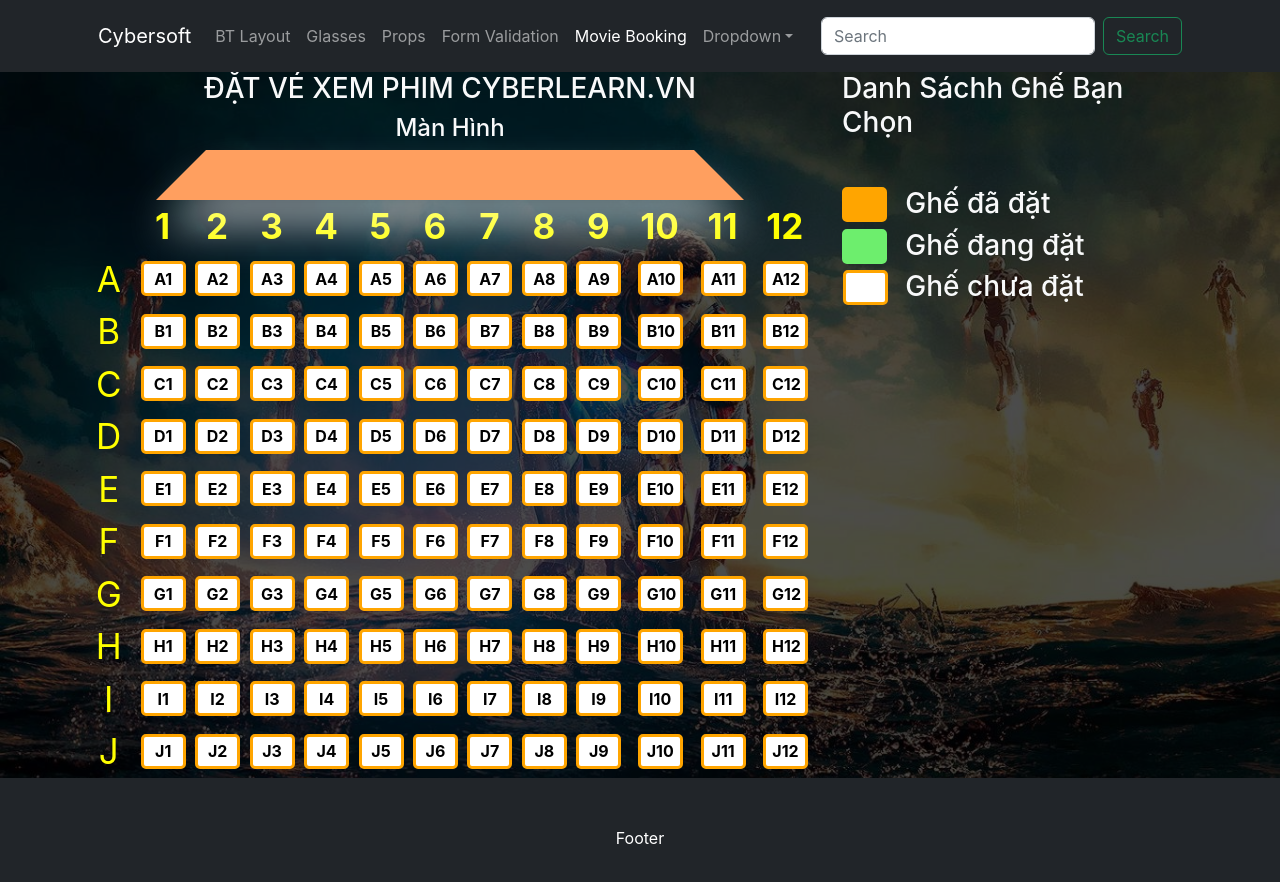
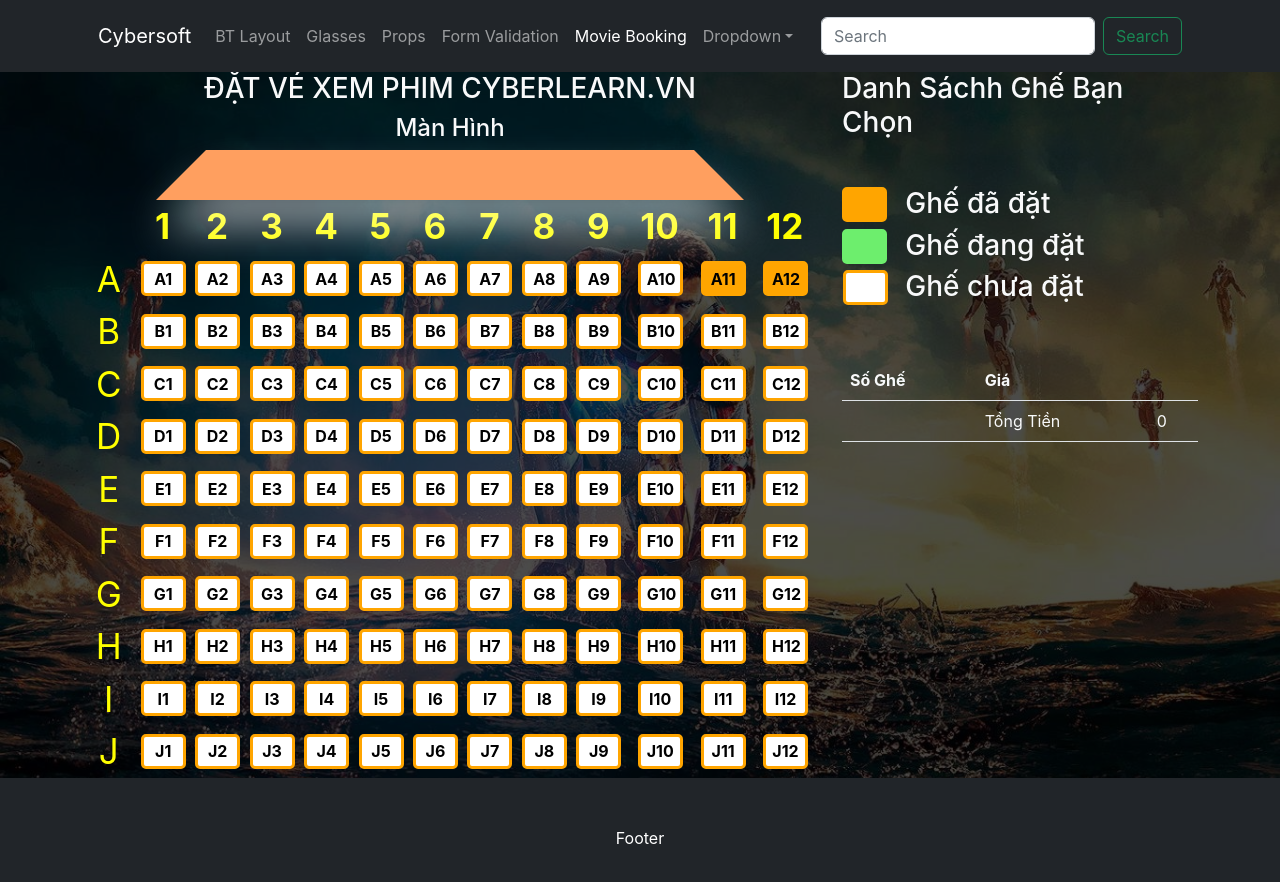
Before and after one commit to hoang-nguyen1403/BC30ReactEX, a React (Create React App) app: page /movieBooking in a window 1280 px wide. Shown: the top 882 px of the page. Built offline with nearby package versions, Linux system fonts and the light colour scheme.

Commit message:
add invoice table

```diff
--- a/src/pages/MovieBooking/BookingChair.jsx
+++ b/src/pages/MovieBooking/BookingChair.jsx
@@ -1,40 +1,66 @@
-import React, { Component } from 'react'
-import { connect } from 'react-redux'
+import React, { Component } from "react";
+import { connect } from "react-redux";
 
 class BookingChair extends Component {
+  handleBooking = (e, chairCode)=>{
+    console.log("chairCode ", chairCode)
+    const action = {
+      type: "BOOKING_CANCEL_CHAIR",
+      payload: { chairCode: chairCode },
+    }
+    this.props.dispatch(action);
+    // alert(`Chair ${chairCode} is booked by you`);
+  }
+  render() {
+    let { bookingInfo, bookingTicket } = this.props.bookingMovieReducer;
+    let firstRow = bookingInfo.filter((p) => p.hang === "")[0]["danhSachGhe"];
+    let chairs = bookingInfo.filter((p) => p.hang !== "");
 
-  render() {
-    let {bookingInfo} = this.props.bookingMovieReducer
-    let firstRow = bookingInfo.filter(p=> p.hang ==="")[0]['danhSachGhe']
-    let chairs = bookingInfo.filter(p=> p.hang !=="")
-
-    console.log(chairs)
+    console.log(chairs);
     return (
-      <table style={{width:"100%"}}>
+      <table style={{ width: "100%" }}>
         <thead>
           <tr>
             <th></th>
-            {firstRow.map((prop, index)=>{
-              return <th className='firstChar' key={index}>{prop.soGhe}</th>
+            {firstRow.map((prop, index) => {
+              return (
+                <th className="firstChar" key={index}>
+                  {prop.soGhe}
+                </th>
+              );
             })}
           </tr>
         </thead>
         <tbody>
-          {chairs.map((prop, index)=>{
-            return <tr key={index}>
+          {chairs.map((prop, index) => {
+            return (
+              <tr key={index}>
                 <td className="firstChar"> {prop.hang} </td>
-                {prop.danhSachGhe.map((p, i)=>{
-                  return <td  key={i}><button className='ghe'>{p.soGhe}</button></td>
+                {prop.danhSachGhe.map((p, i) => {
+                  let style = p.daDat ? "ghe gheDuocChon" : "ghe"
+                  if (bookingTicket.find(pro => pro.soGhe === p.soGhe)){
+                    style = "ghe gheDangChon"
+                  }
+                  return (
+                    <td key={i}>
+                      <button
+                      className={ style}
+                      onClick={(e)=>{
+                        this.handleBooking(e, p.soGhe)
+                      }} >
+                        {p.soGhe}
+                      </button>
+                    </td>
+                  );
                 })}
               </tr>
+            );
           })}
         </tbody>
-
       </table>
-    )
+    );
   }
 }
-
 
 const mapStateToProps = (state) => ({
   bookingMovieReducer: state.bookingMovieReducer,
--- a/src/pages/MovieBooking/TicketTable.jsx
+++ b/src/pages/MovieBooking/TicketTable.jsx
@@ -1,7 +1,8 @@
 import React, { Component } from "react";
-
-export default class TicketTable extends Component {
+import { connect } from "react-redux";
+class TicketTable extends Component {
   render() {
+    let { bookingInfo, bookingTicket } = this.props.bookingMovieReducer;
     return (
       <div>
         <h3 className="text-light">Danh Sáchh Ghế Bạn Chọn</h3>
@@ -31,7 +32,40 @@ export default class TicketTable extends Component {
             </div>
           </div>
         </div>
+        <table className="table text-light mt-5">
+          <thead>
+            <tr>
+              <th>Số Ghế</th>
+              <th>Giá</th>
+              <th></th>
+            </tr>
+          </thead>
+          <tbody>
+            {
+              bookingTicket.map((prop, index)=>{
+                return <tr key={index}>
+                  <td>{prop.soGhe}</td>
+                  <td>{prop.gia}</td>
+                  <td><button className="btn btn-danger">Xoá</button></td>
+                </tr>
+              })
+            }
+          </tbody>
+          <tfoot>
+            <tr>
+              <td></td>
+              <td>Tổng Tiền</td>
+              <td>0</td>
+            </tr>
+          </tfoot>
+        </table>
       </div>
     );
   }
 }
+
+const mapStateToProps = (state) => ({
+  bookingMovieReducer: state.bookingMovieReducer,
+});
+
+export default connect(mapStateToProps)(TicketTable);
--- a/src/redux/reducers/bookingMovieReducer.jsx
+++ b/src/redux/reducers/bookingMovieReducer.jsx
@@ -185,11 +185,29 @@ const bookingInfo = [
 
 const initialState = {
     bookingInfo: bookingInfo,
+    bookingTicket: []
 
 }
 
 export const bookingMovieReducer = (state = initialState, action) => {
   switch (action.type) {
+    case "BOOKING_CANCEL_CHAIR":{
+      let { chairCode } = action.payload;
+      let rowName = chairCode[0]
+      let bookingInfo = [...state.bookingInfo]
+      let bookingTicket = [...state.bookingTicket]
+      let currentRow = bookingInfo.find(p => p.hang === rowName);
+      let bookedChairInfo = currentRow.danhSachGhe.find(p => p.soGhe === chairCode);
+      let bookingTicketInfo = bookingTicket.find(p => p.soGhe === chairCode);
+      if (!bookingTicketInfo){
+        bookingTicket.push({...bookedChairInfo})
+      }else{
+        bookingTicket = bookingTicket.filter((p) => p.soGhe !== chairCode)
+      }
+      state.bookingInfo = bookingInfo
+      state.bookingTicket = bookingTicket
+      return {...state}
+    }
   default:
     return state
   }
```
